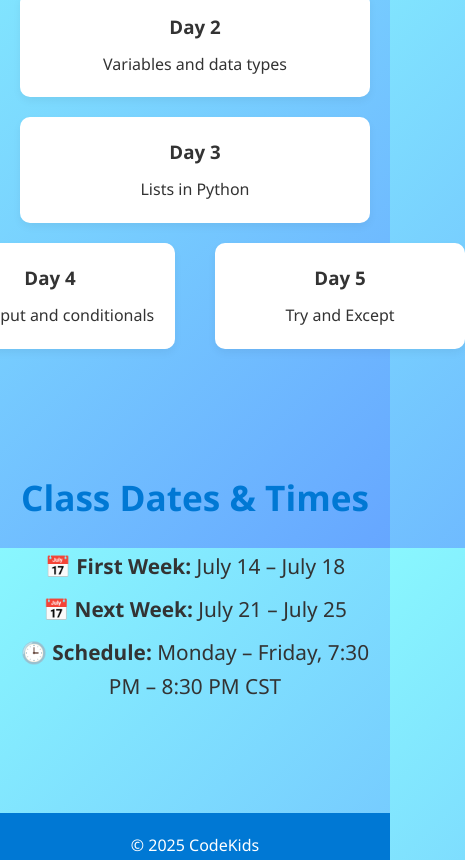
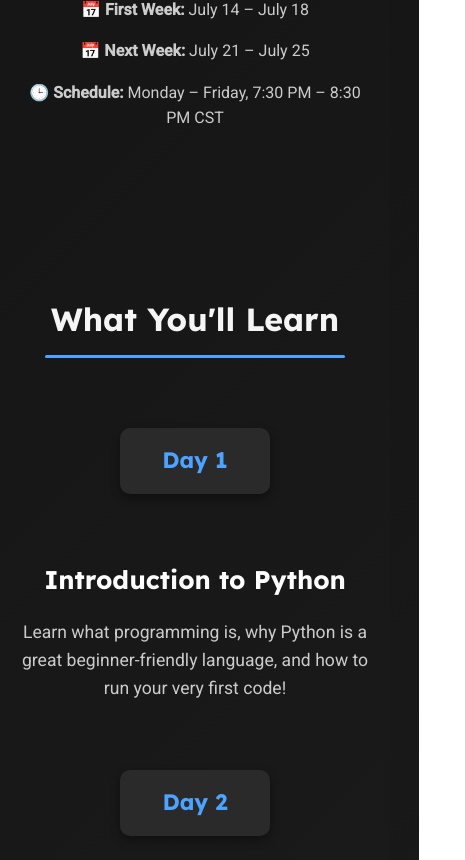
Before and after one commit to CodeKids25/Website, a plain HTML site: page index.html in a window 390 px wide. Shown: the part 1140-2000 px from the top of the page, 465 px wide, since content can reach past the window. Drawn offline with nearby package versions, Linux system fonts and the light colour scheme.

Commit message:
updated day formatting and colors

```diff
--- a/index.html
+++ b/index.html
@@ -5,14 +5,18 @@
   <meta name="viewport" content="width=device-width, initial-scale=1" />
   <title>CodeKids – Free Python Classes</title>
 
-
-  <link rel="stylesheet" href="style.css" />
+  <!-- Google Fonts -->
+  <link href="https://fonts.googleapis.com/css2?family=Lexend:wght@400;500;700&family=Roboto:wght@300;400;500&display=swap" rel="stylesheet">
 
   <!-- AOS CSS -->
   <link href="https://cdn.jsdelivr.net/npm/aos@2.3.4/dist/aos.css" rel="stylesheet" />
+
+  <!-- Custom CSS -->
+  <link rel="stylesheet" href="style.css" />
 </head>
 <body>
 
+  <!-- NAV -->
   <nav>
     <div class="logo">CodeKids</div>
     <ul>
@@ -23,51 +27,20 @@
     </ul>
   </nav>
 
-
+  <!-- HERO HEADER -->
   <header id="home" data-aos="fade-down">
     <h1>CodeKids</h1>
     <p>Free week-long Python coding classes for kids & beginners. Learn the basics of programming in a fun and interactive way!</p>
     <a href="https://tinyurl.com/codekids25" class="btn">Sign Up Free</a>
   </header>
 
-  <!-- ABOUT -->
+  <!-- ABOUT SECTION -->
   <section id="about" data-aos="fade-up">
     <h2>What is CodeKids?</h2>
     <p>CodeKids is a free online program designed to introduce kids to Python programming. In just one week, we cover the basics of coding, problem-solving, and creative projects—perfect for beginners!</p>
   </section>
 
-  <!-- LEARN -->
-  <section id="learn" data-aos="fade-up" data-aos-delay="100">
-    <h2>What You'll Learn</h2>
-    <div class="grid">
-      <div class="card">
-        <h3>Day 1</h3>
-        <p>Introduction to Python</p>
-      </div>
-      <div class="card">
-        <h3>Day 2</h3>
-        <p>Variables and data types</p>
-      </div>
-      <div class="card">
-        <h3>Day 3</h3>
-        <p>Lists in Python</p>
-      </div>
-
-
-      <div class="centered-pair">
-        <div class="card">
-          <h3>Day 4</h3>
-          <p>User Input and conditionals</p>
-        </div>
-        <div class="card">
-          <h3>Day 5</h3>
-          <p>Try and Except</p>
-        </div>
-      </div>
-    </div>
-  </section>
-
-  <!-- DATE INFO -->
+  <!-- DATES SECTION (Moved Above Learn) -->
   <section id="dates" class="dates" data-aos="fade-up" data-aos-delay="200">
     <h2>Class Dates & Times</h2>
     <p>📅 <strong>First Week:</strong> July 14 – July 18</p>
@@ -75,15 +48,66 @@
     <p>🕒 <strong>Schedule:</strong> Monday – Friday, 7:30 PM – 8:30 PM CST</p>
   </section>
 
+  <!-- LEARN SECTION -->
+  <section id="learn" data-aos="fade-up" data-aos-delay="100">
+    <h2>What You'll Learn</h2>
+
+    <div class="learn-list">
+
+      <div class="lesson-row">
+        <div class="day-box">Day 1</div>
+        <div class="lesson">
+          <h3>Introduction to Python</h3>
+          <p>Learn what programming is, why Python is a great beginner-friendly language, and how to run your very first code!</p>
+        </div>
+      </div>
+
+      <div class="lesson-row">
+        <div class="day-box">Day 2</div>
+        <div class="lesson">
+          <h3>Variables & Data Types</h3>
+          <p>Understand how to store information in variables and explore different types of data like text, numbers, and booleans.</p>
+        </div>
+      </div>
+
+      <div class="lesson-row">
+        <div class="day-box">Day 3</div>
+        <div class="lesson">
+          <h3>Lists in Python</h3>
+          <p>Discover how to group values together in lists and access, modify, or loop through them efficiently.</p>
+        </div>
+      </div>
+
+      <div class="lesson-row">
+        <div class="day-box">Day 4</div>
+        <div class="lesson">
+          <h3>User Input & Conditionals</h3>
+          <p>Learn how to make your program interactive with user input and add decision-making using if/else statements.</p>
+        </div>
+      </div>
+
+      <div class="lesson-row">
+        <div class="day-box">Day 5</div>
+        <div class="lesson">
+          <h3>Try & Except (Error Handling)</h3>
+          <p>Handle common errors gracefully and make your programs more robust by anticipating potential problems.</p>
+        </div>
+      </div>
+
+    </div>
+  </section>
+
+  <!-- FOOTER -->
   <footer>
     &copy; 2025 CodeKids
   </footer>
 
+  <!-- AOS JS -->
   <script src="https://cdn.jsdelivr.net/npm/aos@2.3.4/dist/aos.js"></script>
   <script>
     AOS.init({
-      duration: 800, // animation duration in ms
-      once: true     // animation only once while scrolling down
+      duration: 800,
+      once: true
     });
   </script>
 </body>
--- a/style.css
+++ b/style.css
@@ -1,41 +1,41 @@
-* {
+/* Google Fonts */
+body, html {
   margin: 0;
   padding: 0;
   box-sizing: border-box;
-  font-family: "Segoe UI", Arial, sans-serif;
 }
 
+/* Dark background + fonts */
 body {
-  background: linear-gradient(135deg, #89f7fe 0%, #66a6ff 100%);
-  background-attachment: fixed;
-  color: #333;
+  background: linear-gradient(135deg, #121212 0%, #1e1e1e 100%);
+  color: #f0f0f0;
   line-height: 1.6;
-  font-family: "Segoe UI", Arial, sans-serif;
+  font-family: 'Roboto', sans-serif;
   min-height: 100vh;
 }
 
-/* NAV BAR */
+/* NAVIGATION */
 nav {
   position: sticky;
+  box-sizing: border-box;
   top: 0;
   width: 100%;
-  background: white;
+  background: #1c1c1c;
   display: flex;
   justify-content: space-between;
   align-items: center;
   padding: 15px 30px;
-  box-shadow: 0 2px 6px rgba(0,0,0,0.1);
+  box-shadow: 0 2px 6px rgba(0,0,0,0.6);
   z-index: 1000;
 }
 
-
 nav .logo {
-  font-size: 1.5rem;
-  font-weight: bold;
-  color: #0078d4;
+  font-family: 'Lexend', sans-serif;
+  font-size: 1.6rem;
+  font-weight: 700;
+  color: #4da3ff; /* accent color */
 }
 
-/* Nav links */
 nav ul {
   list-style: none;
   display: flex;
@@ -44,57 +44,62 @@ nav ul {
 
 nav ul li a {
   text-decoration: none;
-  color: #333;
-  font-weight: 500;
+  color: #ddd;
+  font-weight: 400;
   transition: 0.3s;
 }
 
 nav ul li a:hover {
-  color: #0078d4;
+  color: #fff;
 }
-
 
 html {
   scroll-behavior: smooth;
 }
 
-
+/* HEADER */
 header {
-  background: linear-gradient(135deg, #4facfe, #00f2fe);
-  color: white;
+  background: #181818;
+  color: #f5f5f5;
   text-align: center;
   padding: 80px 20px;
   margin-top: 0;
 }
 
 header h1 {
+  font-family: 'Lexend', sans-serif;
   font-size: 3rem;
-  margin-bottom: 10px;
+  margin-bottom: 15px;
+  color: #4da3ff;
 }
 
 header p {
+  font-family: 'Roboto', sans-serif;
   font-size: 1.2rem;
   max-width: 600px;
   margin: 0 auto 20px;
+  color: #ccc;
 }
 
 .btn {
   display: inline-block;
-  background: white;
-  color: #0078d4;
+  background: #2a2a2a;
+  color: #f0f0f0;
   padding: 12px 24px;
+  border: 1px solid #444;
   border-radius: 8px;
   text-decoration: none;
-  font-weight: bold;
+  font-weight: 500;
+  font-family: 'Lexend', sans-serif;
   transition: 0.3s;
 }
 
 .btn:hover {
-  background: #0078d4;
-  color: white;
+  background: #f0f0f0;
+  color: #121212;
 }
 
-
+/* SECTIONS */
 section {
   padding: 60px 20px;
   max-width: 1000px;
@@ -102,59 +107,131 @@ section {
   text-align: center;
 }
 
+/* Existing section title styles */
 section h2 {
+  font-family: 'Lexend', sans-serif;
   font-size: 2rem;
   margin-bottom: 20px;
-  color: #0078d4;
+  color: #f5f5f5;
+}
+
+/* ADD THIS right after */
+section#learn h2 {
+  position: relative;
+  display: inline-block; /* makes underline just as wide as text */
+}
+
+section#learn h2::after {
+  content: "";
+  display: block;
+  width: 300px;         /* length of underline */
+  height: 3px;         /* thickness */
+  background: #4da3ff; /* subtle blue accent */
+  margin: 10px auto 0 auto; /* centers it under text */
+  border-radius: 2px;
 }
 
 
-.grid {
-  display: grid;
-  grid-template-columns: repeat(auto-fit, minmax(250px, 1fr));
-  gap: 20px;
-  margin-top: 30px;
+section p {
+  font-family: 'Roboto', sans-serif;
+  color: #ccc;
 }
 
-.card {
-  background: white;
-  padding: 20px;
-  border-radius: 10px;
-  box-shadow: 0 4px 8px rgba(0,0,0,0.05);
-  text-align: center;
+/* LEARN SECTION LAYOUT */
+.learn-grid {
+  display: flex;
+  justify-content: center;
+  gap: 60px;
+  margin-top: 50px;
+  text-align: left;
 }
 
-.card h3 {
-  color: #333;
+/* LEFT COLUMN - Day boxes */
+.learn-days {
+  display: flex;
+  flex-direction: column;
+  gap: 40px;
+}
+
+.day-box {
+  background: #2a2a2a;
+  color: #4da3ff;
+  font-family: 'Lexend', sans-serif;
+  font-size: 1.4rem;
+  font-weight: 700;
+  padding: 15px 25px;
+  border-radius: 10px;
+  text-align: center;
+  min-width: 100px;
+  box-shadow: 0 4px 10px rgba(0,0,0,0.4);
+}
+
+.learn-list {
+  display: flex;
+  flex-direction: column;
+  gap: 50px;
+  margin-top: 50px;
+  max-width: 800px; /* keeps lessons centered nicely */
+  margin-left: auto;
+  margin-right: auto; /* center the whole list */
+}
+
+/* Each row: Day box + lesson text */
+.lesson-row {
+  display: flex;
+  align-items: center; /* center vertically with title+description */
+  justify-content: center; /* horizontally center the whole row */
+  gap: 40px;
+}
+
+/* Day box same as before */
+.day-box {
+  background: #2a2a2a;
+  color: #4da3ff;
+  font-family: 'Lexend', sans-serif;
+  font-size: 1.4rem;
+  font-weight: 700;
+  padding: 15px 25px;
+  border-radius: 10px;
+  text-align: center;
+  min-width: 100px;
+  box-shadow: 0 4px 10px rgba(0,0,0,0.4);
+}
+
+/* Lesson block stays same but center aligned text */
+.lesson {
+  text-align: center; /* title + description centered */
+  max-width: 500px;
+}
+
+.lesson h3 {
+  font-family: 'Lexend', sans-serif;
+  font-size: 1.6rem;
+  color: #fff;
   margin-bottom: 10px;
 }
 
-.centered-pair {
-  grid-column: 1 / -1;
-  display: flex;
-  justify-content: center;
-  gap: 40px;
+.lesson p {
+  font-family: 'Roboto', sans-serif;
+  font-size: 1.1rem;
+  color: #ccc;
+  line-height: 1.6;
 }
 
-.centered-pair .card {
-  flex: 0 0 250px;
+/* Mobile: stack day box above lesson */
+@media (max-width: 700px) {
+  .lesson-row {
+    flex-direction: column;
+    align-items: center;
+    text-align: center;
+  }
 }
 
-section.dates p {
-  font-size: 1.3rem;
-  margin: 10px 0;
+/* Mobile: stack day box above lesson */
+@media (max-width: 700px) {
+  .lesson-row {
+    flex-direction: column;
+    align-items: center;
+    text-align: center;
+  }
 }
-
-section.dates h2 {
-  font-size: 2.2rem;
-  margin-bottom: 25px;
-}
-
-
-footer {
-  background: #0078d4;
-  color: white;
-  text-align: center;
-  padding: 20px;
-  margin-top: 40px;
-}
```
